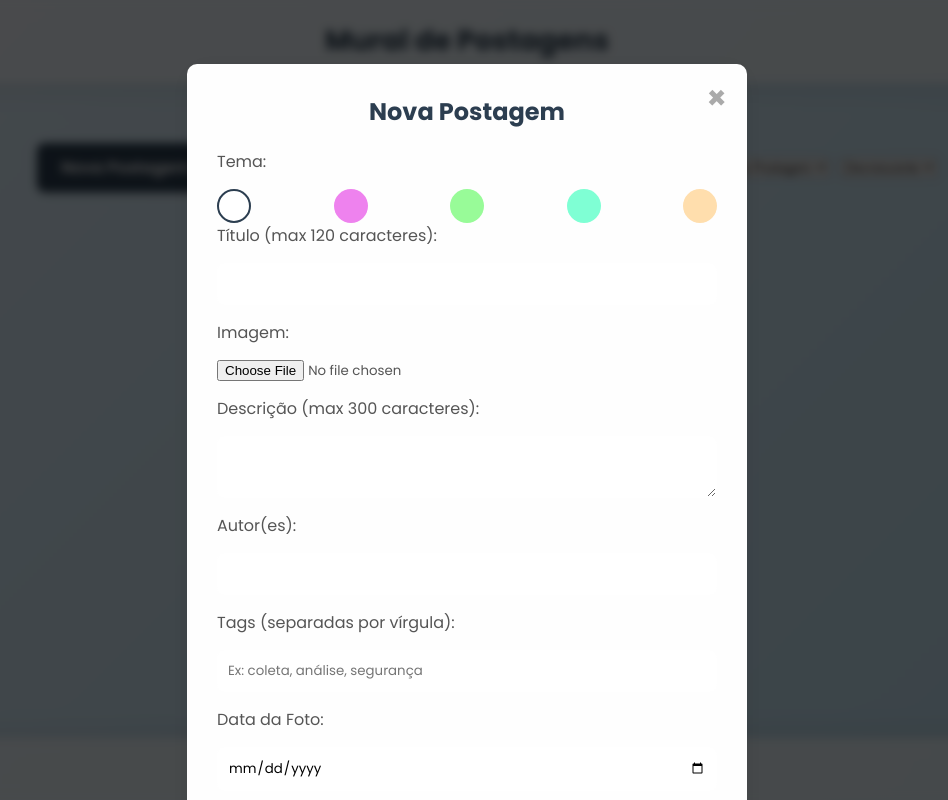
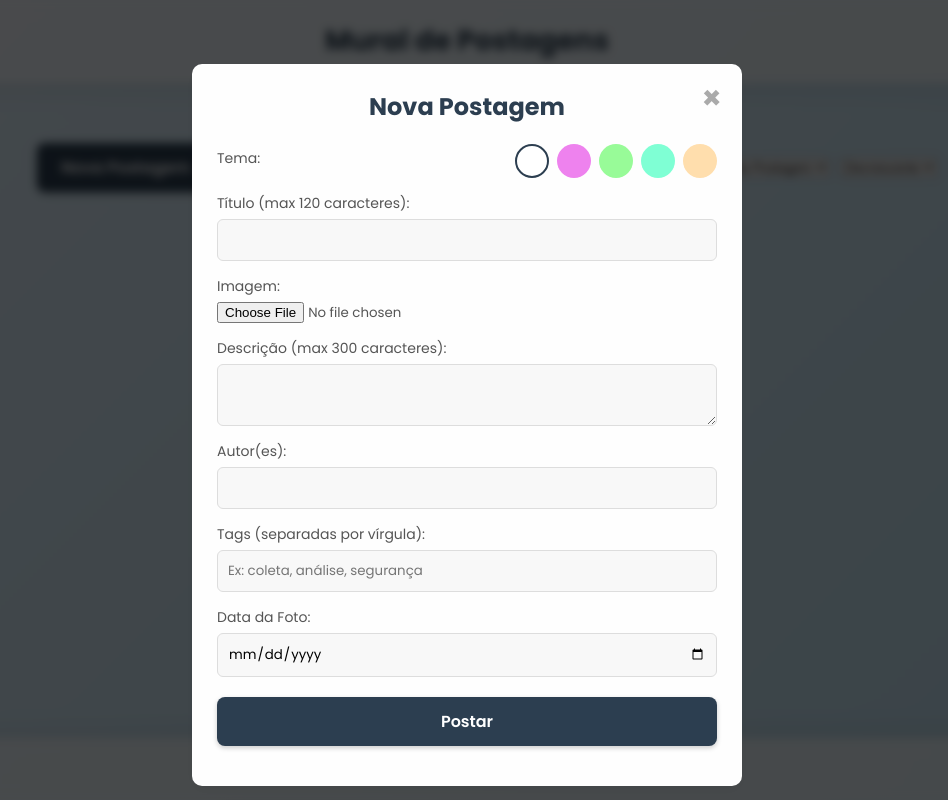
Before and after one commit to hyskal/mural-de-postagens, a website: page public/index.html in a window 1280 px wide. Both pictures are taken after a click on the button "Nova Postagem". Shown: the whole page, without its empty margins (173-1121 px from the left). Drawn offline with Linux system fonts and the light colour scheme; no server answers.

Commit message:
Update style.css

```diff
--- a/public/style.css
+++ b/public/style.css
@@ -144,13 +144,13 @@ header h1 {
 .modal-content {
     background-color: #fefefe;
     margin: 5% auto;
-    padding: 30px;
+    padding: 25px;
     border-radius: 10px;
     width: 90%;
     max-width: 500px;
     position: relative;
     animation: slideInTop 0.4s ease;
-    box-shadow: var(--glass-shadow);
+    box-shadow: 0 4px 15px rgba(0, 0, 0, 0.05);
 }
 
 .modal-content-image {
@@ -213,21 +213,27 @@ header h1 {
     font-family: 'Poppins', sans-serif;
 }
 
+.modal-content form label {
+    font-size: 14px;
+    font-weight: 500;
+    margin-bottom: 5px;
+}
+
 .modal-content form input[type="text"],
 .modal-content form input[type="date"],
 .modal-content form textarea {
     padding: 10px;
-    border: 1px solid var(--border-color);
-    border-radius: 8px;
-    background: rgba(255, 255, 255, 0.6);
-    transition: border-color 0.3s ease, box-shadow 0.3s ease;
+    border: 1px solid #ddd;
+    border-radius: 6px;
+    background: #f8f8f8;
+    transition: border-color 0.3s ease;
 }
 
 .modal-content form input:focus,
 .modal-content form textarea:focus {
     outline: none;
     border-color: var(--primary-color);
-    box-shadow: 0 0 5px rgba(44, 62, 80, 0.3);
+    box-shadow: 0 0 0 2px rgba(44, 62, 80, 0.1);
 }
 
 .flashcard-button {
@@ -331,12 +337,30 @@ footer p {
     font-size: 0.8em;
     cursor: pointer;
 }
-/* Estilos do seletor de cores */
+
+/* Container para o label "Tema:" e os seletores de cor */
+.color-theme-container {
+    display: flex;
+    align-items: center;
+    gap: 10px;
+    margin-bottom: 15px;
+    color: var(--text-color);
+}
+
+.color-theme-container label {
+    font-size: 16px;
+    font-weight: 600;
+    margin-bottom: 0;
+}
+
+/* Ajustes no seletor de cores para alinhamento e espaçamento */
 .color-selector {
     display: flex;
-    justify-content: space-between;
-    margin-top: 10px;
+    justify-content: flex-start;
+    gap: 8px;
+    margin-top: 0;
 }
+
 .color-swatch {
     width: 30px;
     height: 30px;
```
